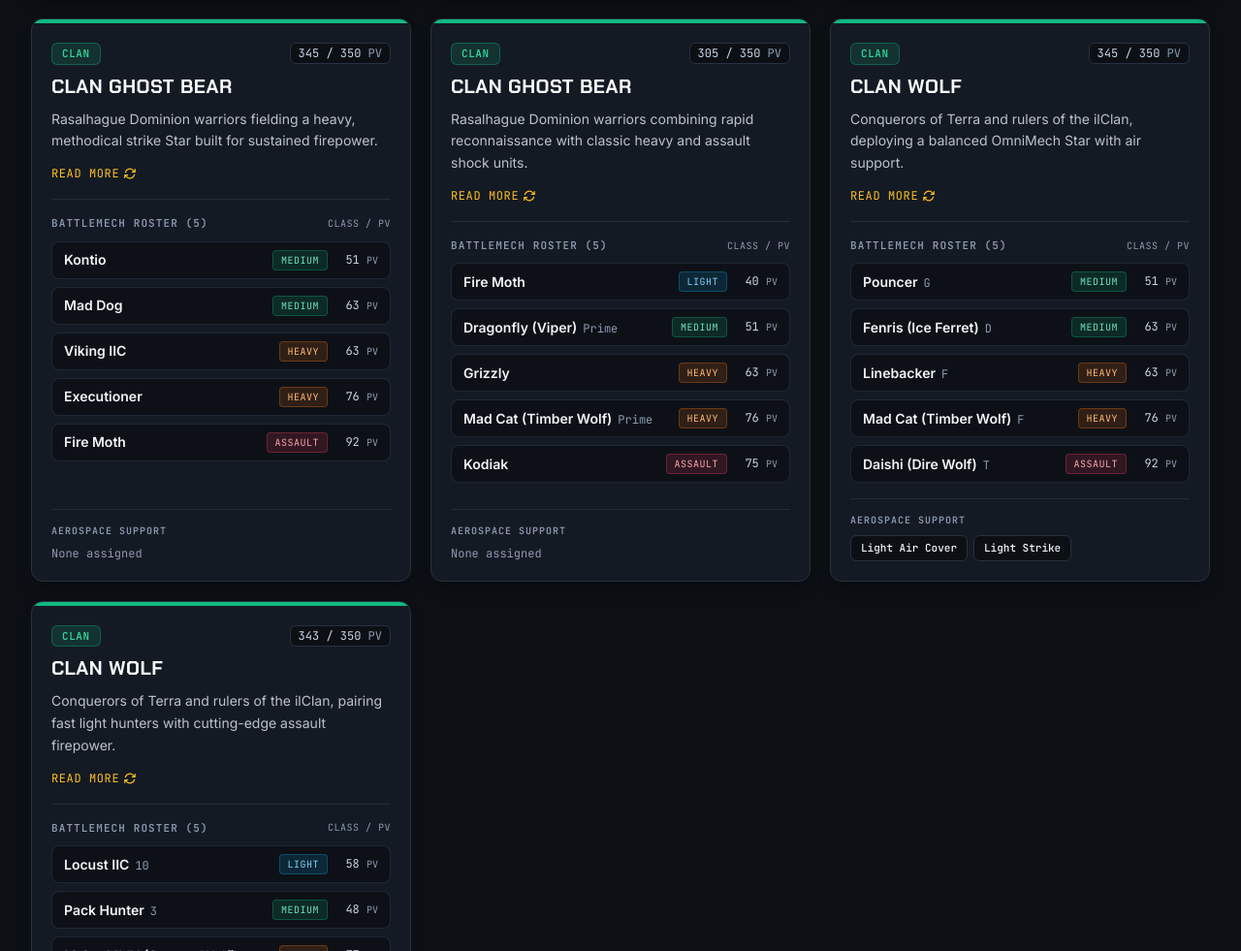
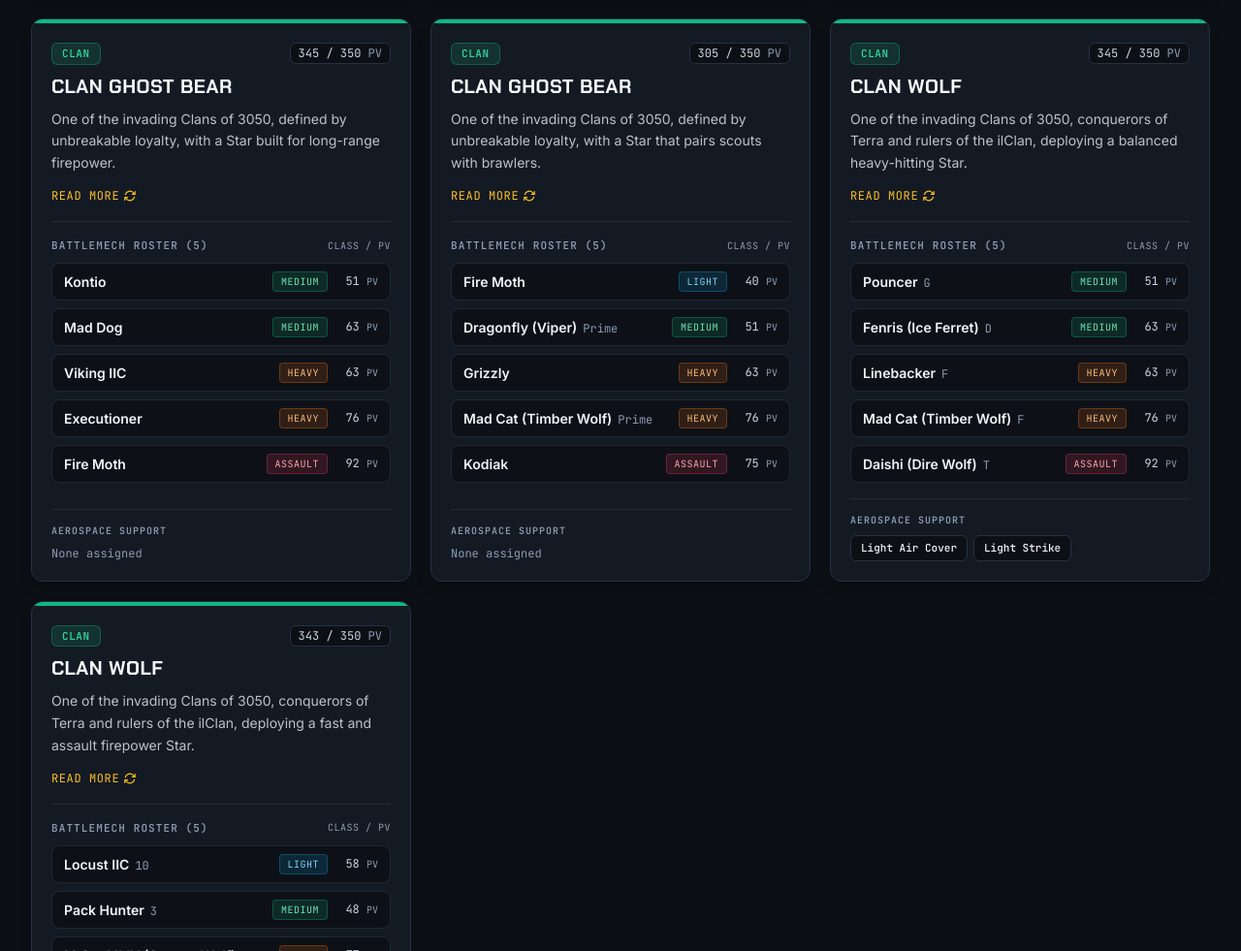
Before and after one commit to tcavalet/battletech, a plain HTML site: page index.html in a window 1280 px wide. Shown: the part 2391-3372 px from the top of the page at 97% size. Drawn offline with nearby package versions, Linux system fonts and the light colour scheme.

Commit message:
Add files via upload

```diff
--- a/index.html
+++ b/index.html
@@ -405,7 +405,7 @@
         pointsUsed: 345,
         pointsMax: 350,
         summary:
-          'Rasalhague Dominion warriors fielding a heavy, methodical strike Star built for sustained firepower.',
+          'One of the invading Clans of 3050, defined by unbreakable loyalty, with a Star built for long-range firepower.',
         lore:
           'One of the four original invading Clans of 3050, Clan Ghost Bear distinguished itself from rival Clans through an emphasis on family, collective duty, and methodical planning. Establishing a permanent occupation zone in the Inner Sphere, the Bears eventually merged with the Free Rasalhague Republic to form the Rasalhague Dominion. Despite internal fractures and the upheaval of the ilClan era, the Clan maintained its industrial base and heavily armored military touman.',
         mechs: [
@@ -424,7 +424,7 @@
         pointsUsed: 305,
         pointsMax: 350,
         summary:
-          'Rasalhague Dominion warriors combining rapid reconnaissance with classic heavy and assault shock units.',
+          'One of the invading Clans of 3050, defined by unbreakable loyalty, with a Star that pairs scouts with brawlers.',
         lore:
           'One of the four original invading Clans of 3050, Clan Ghost Bear distinguished itself from rival Clans through an emphasis on family, collective duty, and methodical planning. Establishing a permanent occupation zone in the Inner Sphere, the Bears eventually merged with the Free Rasalhague Republic to form the Rasalhague Dominion. Despite internal fractures and the upheaval of the ilClan era, the Clan maintained its industrial base and heavily armored military touman.',
         mechs: [
@@ -443,7 +443,7 @@
         pointsUsed: 345,
         pointsMax: 350,
         summary:
-          'Conquerors of Terra and rulers of the ilClan, deploying a balanced OmniMech Star with air support.',
+          'One of the invading Clans of 3050, conquerors of Terra and rulers of the ilClan, deploying a balanced heavy-hitting Star.',
         lore:
           'Founded by Nicholas Kerensky, Clan Wolf served as the vanguard of the 3050 Clan Invasion and earned a reputation for pragmatism over rigid adherence to Clan ritual. Surviving centuries of internal schisms and major Inner Sphere conflicts, the Wolves achieved their ultimate objective in 3151 under Alaric Ward, conquering Terra, defeating their rival Clans, and claiming the mantle of ilClan to establish a reborn Star League.',
         mechs: [
@@ -462,7 +462,7 @@
         pointsUsed: 343,
         pointsMax: 350,
         summary:
-          'Conquerors of Terra and rulers of the ilClan, pairing fast light hunters with cutting-edge assault firepower.',
+          'One of the invading Clans of 3050, conquerors of Terra and rulers of the ilClan, deploying a fast and assault firepower Star.',
         lore:
           'Founded by Nicholas Kerensky, Clan Wolf served as the vanguard of the 3050 Clan Invasion and earned a reputation for pragmatism over rigid adherence to Clan ritual. Surviving centuries of internal schisms and major Inner Sphere conflicts, the Wolves achieved their ultimate objective in 3151 under Alaric Ward, conquering Terra, defeating their rival Clans, and claiming the mantle of ilClan to establish a reborn Star League.',
         mechs: [
```
